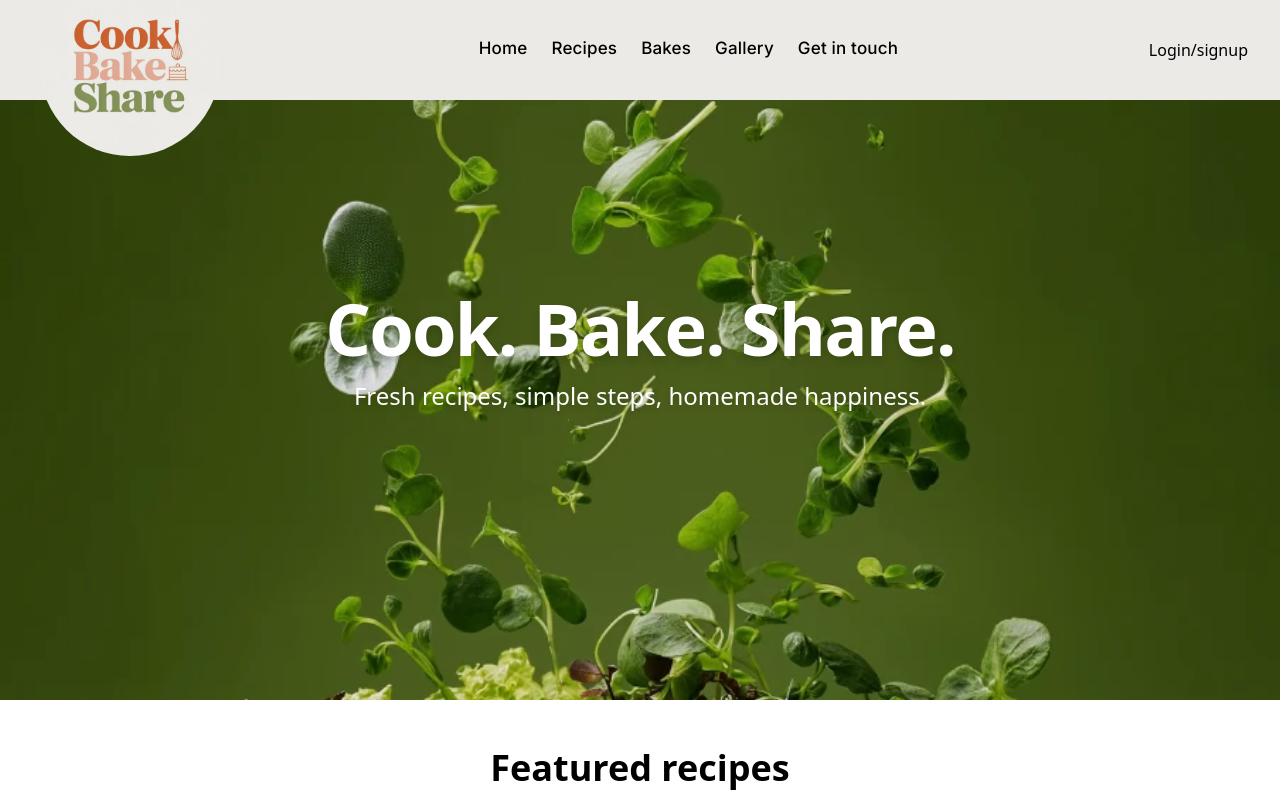
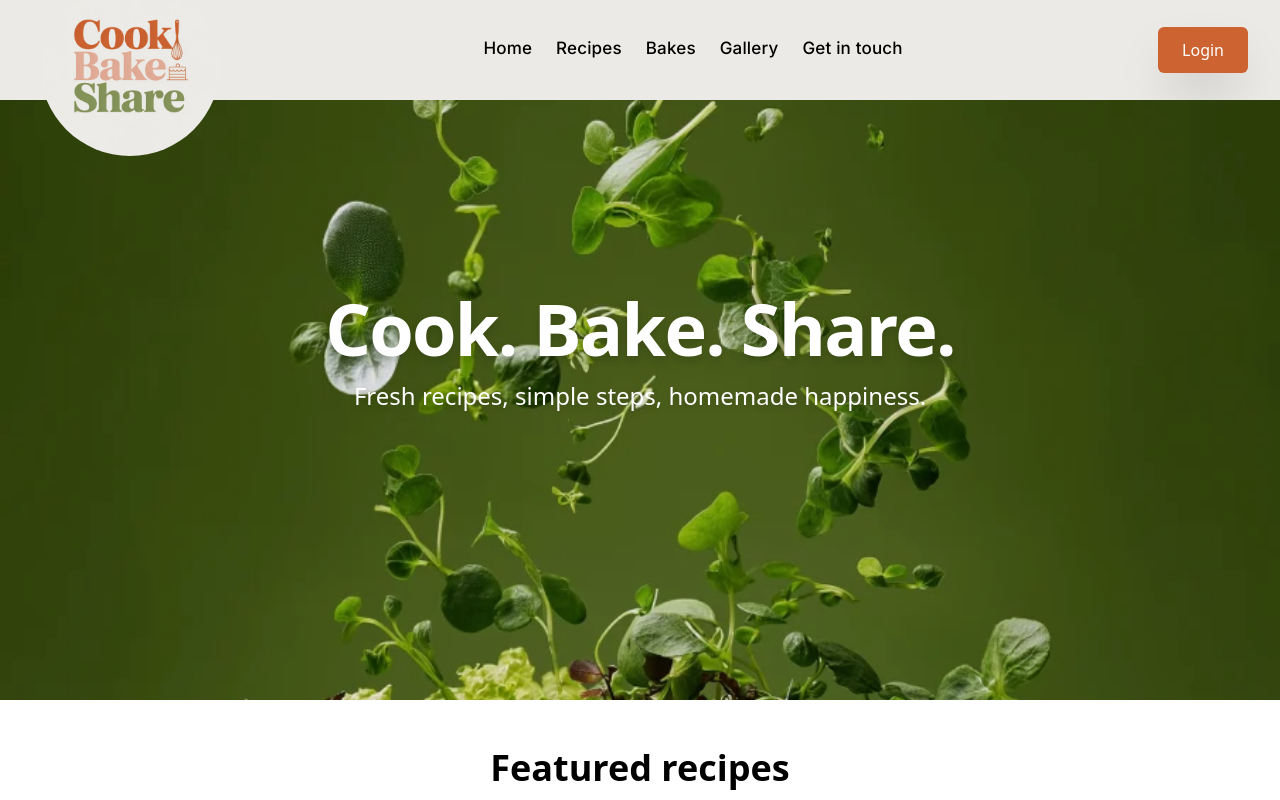
Before and after one commit to phillipbarlow/food-blog, a React (Vite) app: page / in a window 1280 px wide. Shown: the top 800 px of the page. Built offline with nearby package versions, Linux system fonts and the light colour scheme.

Commit message:
tweeked login button functionality

```diff
--- a/src/components/Header.jsx
+++ b/src/components/Header.jsx
@@ -4,7 +4,7 @@ import { useState } from "react";
 import logo from "../images/cbs.jpeg";
 export default function Nav() {
   const [open, setOpen] = useState(false);
-  const [login, setLogin] = useState(false);
+  const [loggedIn, setLoggedIn] = useState(false);
 
   return (
     // Global container
@@ -44,7 +44,7 @@ export default function Nav() {
             >
               <li
                 className={`flex space-x-5 lg:hidden mt-12 ${
-                  login ? "hidden" : "visible"
+                  loggedIn ? "hidden" : "visible"
                 }`}
               >
                 <section>
@@ -54,15 +54,6 @@ export default function Nav() {
                     onClick={() => setOpen(false)}
                   >
                     Log in
-                  </Link>
-                </section>
-                <section>
-                  <Link
-                    className="navItem "
-                    to="#"
-                    onClick={() => setOpen(false)}
-                  >
-                    Create an account
                   </Link>
                 </section>
               </li>
@@ -97,18 +88,21 @@ export default function Nav() {
               </li>
             </ul>
           </div>
-          <Link to={"/"} className="absolute left-1/2 -translate-x-1/2 mt-8 z-50
-             lg:static lg:left-auto lg:translate-x-0">
+          <Link
+            to={"/"}
+            className="absolute left-1/2 -translate-x-1/2 mt-8 z-50
+             lg:static lg:left-auto lg:translate-x-0"
+          >
             <img
               src={logo}
               alt="cook bake and share logo lg:order-1"
               className="h-55 w-55 p-5 rounded-full "
             />
           </Link>
-          <div className="m-3 lg:order-3">
-            <p className="cursor-pointer">
-              {login ? "Hey Phil" : "Login/signup"}
-            </p>
+          <div className="m-3 lg:order-3  hover:bg-[#CC6330]/80 transition-transform duration-300">
+            <Link className="cursor-pointer bg-[#CC6330] px-6 py-3 text-white rounded-md shadow-2xl" to={loggedIn?'#':"/login"}>
+              {loggedIn ? "Hey Phil" : "Login"}
+            </Link>
           </div>
         </nav>
       </header>
```
